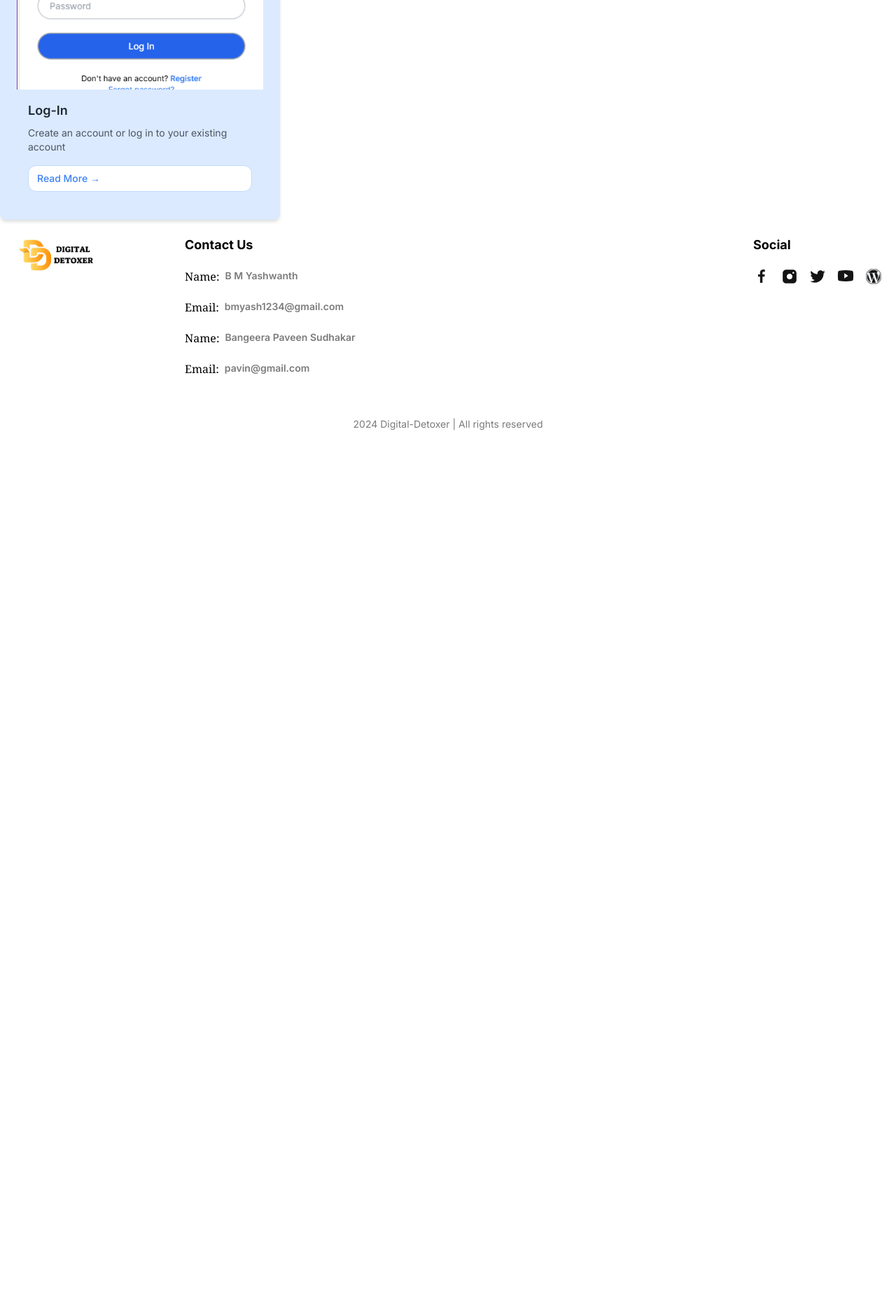
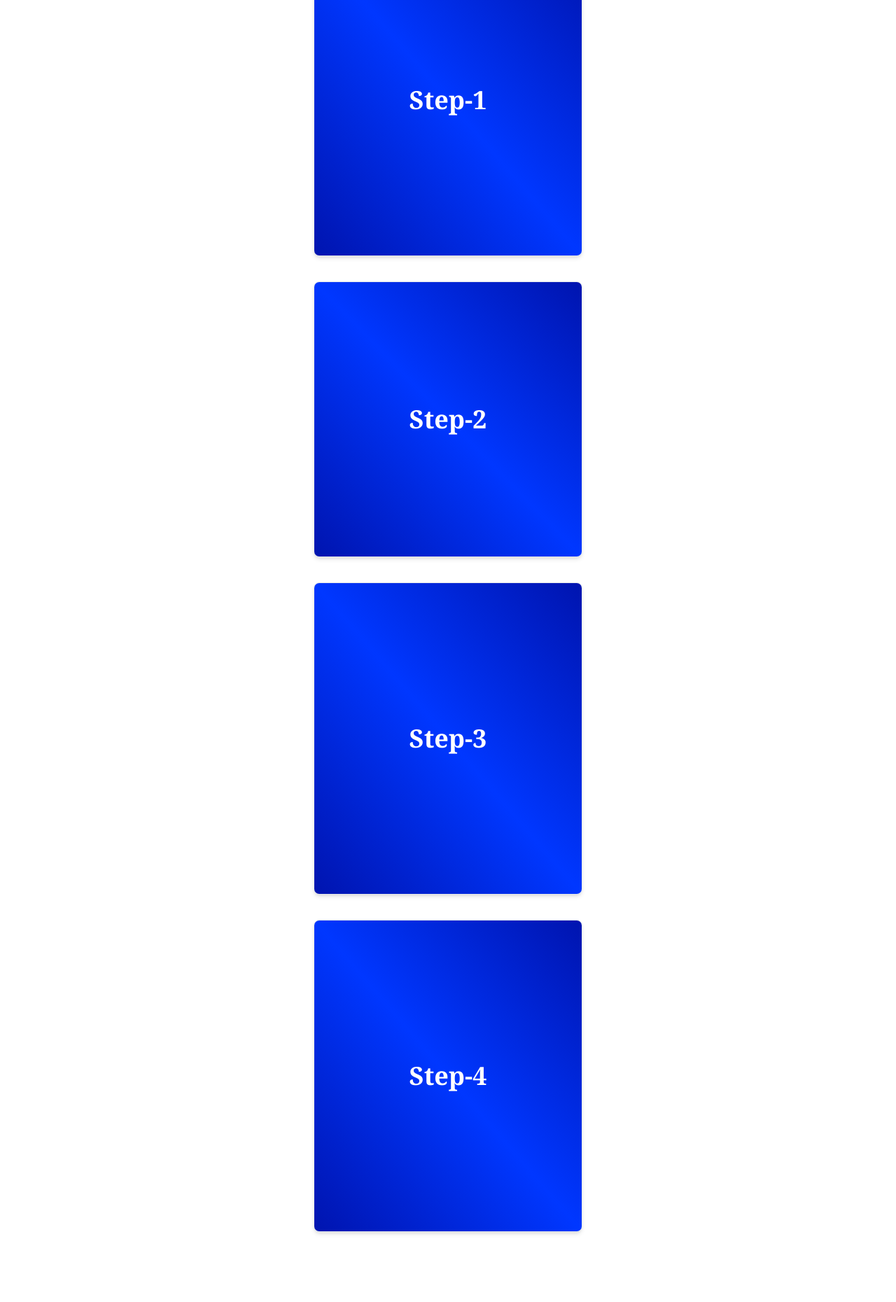
Before and after one commit to Yash29739/Mini-Project, a Next.js app: page /info in a window 1280 px wide. Shown: the part 200-2060 px from the top of the page at 70% size. Before the commit the page ends 872 px from the top, so only its background shows below. Built offline with nearby package versions, Linux system fonts and the light colour scheme.

Commit message:
About page is 60% done Just adding the details is left out

```diff
--- a/components/About.tsx
+++ b/components/About.tsx
@@ -1,15 +1,42 @@
 import React from "react";
 import Card from "./ui/Card";
+import "../global.css"
 
 const About = () => {
   return (
     <div>
-      <div className="mt-20 w-[400px] h-[400px]">
+      <div className="mt-20 flex p-10 flex-3 w-full flex-col space-y-9 justify-center items-center">
         <Card
           title="Log-In"
           description="Create an account or log in to your existing account"
           image="/Login.png"
           link="/login"
+          linkText="Go To Login"
+          frontText="Step-1"
+        />
+        <Card
+          title="Log-In"
+          description="Create an account or log in to your existing account"
+          image="/Login.png"
+          link=""
+          linkText="Go To Login"
+          frontText="Step-2"
+        />
+        <Card
+          title="Log-In"
+          description="Create an account or log in to your existing account"
+          image="/Login.png"
+          link="/login"
+          linkText="Go To Login"
+          frontText="Step-3"
+        />
+        <Card
+          title="Log-In"
+          description="Create an account or log in to your existing account"
+          image="/Login.png"
+          link="/login"
+          linkText="Go To Login"
+          frontText="Step-4"
         />
       </div>
     </div>
--- a/components/Home.tsx
+++ b/components/Home.tsx
@@ -1,5 +1,4 @@
 import React from "react";
-import { TextGenerateEffect } from "./ui/text-generate-effect";
 import Image from "next/image";
 import Link from "next/link";
 
--- a/components/ui/Card.tsx
+++ b/components/ui/Card.tsx
@@ -5,34 +5,51 @@ interface CardProps {
   title: string;
   description: string;
   image: string;
+  frontText: string;
   link: string;
+  linkText:string;
 }
 
-const Card: React.FC<CardProps> = ({ title, description, image, link }) => {
+const Card: React.FC<CardProps> = ({ title, description, image, frontText, link, linkText }) => {
   return (
-    <div className="bg-blue-100 rounded-lg shadow-md overflow-hidden hover:shadow-blue-500 hover:drop-shadow-2xl transition-shadow duration-300 flex flex-col p-6">
-      {/* Image section */}
-      <div className="relative w-full h-56">
+    <div className="relative bg-blue-50 border rounded-lg shadow-md overflow-hidden transition-transform duration-300 hover:scale-105 transform group">
+      {/* Overlay Div */}
+      <div className="bg-gradient-to-bl from-[#0014af] via-[#0037ff] to-[#0014af] absolute inset-0 flex items-center text-white justify-center bg-gray-100 font-serif text-4xl font-bold transition-opacity duration-300 group-hover:opacity-0 z-10">
+        {frontText}
+      </div>
+
+      {/* Main Content */}
+      <div className="opacity-0 group-hover:opacity-100 transition-opacity duration-300 z-0">
+        {/* Image Section */}
+        <div className="relative w-full h-64 md:h-64 lg:h-72 mb-4">
           <Image
             src={image || '/images/fallback.jpg'} // Fallback image path
             alt={title || 'Article Image'}
             layout="fill"
+            className="rounded-t-lg"
             objectFit="cover"
           />
         </div>
 
-      {/* Content section */}
-      <div className="p-4 flex flex-col justify-between">
-        <h2 className="text-lg font-semibold text-gray-800">{title}</h2>
-        <p className="text-gray-600 mt-2 text-sm line-clamp-3">{description}</p>
+        {/* Content Section */}
+        <div className="mb-7 flex flex-col justify-between h-full">
+          <h2 className="text-xl font-semibold px-5 text-gray-800 text-center mb-2">
+            {title}
+          </h2>
+          <p className="text-gray-600 text-sm px-5 pb-1 text-center line-clamp-3">
+            {description}
+          </p>
+          {link && (
             <a
               href={link}
               target="_blank"
               rel="noopener noreferrer"
-          className="mt-4 inline-block hover:border-white bg-white px-3 py-2 border border-blue-200 rounded-xl text-blue-500 hover:text-blue-700 text-sm font-medium"
+              className="mt-4 pointer z-10 inline-block self-center bg-blue-500 text-white px-4 py-2 rounded-lg hover:bg-blue-600 hover:shadow-lg transition duration-300 text-sm font-medium"
             >
-          Read More →
+              {linkText} →
             </a>
+          )}
+        </div>
       </div>
     </div>
   );
--- /dev/null
+++ b/global.css
@@ -0,0 +1,12 @@
+/* globals.css */
+.perspective {
+  perspective: 1000px;
+}
+
+.backface-hidden {
+  backface-visibility: hidden;
+}
+
+.rotate-y-180 {
+  transform: rotateY(180deg);
+}
```
Also changed, not shown: public/Login.png. Lines whose indentation alone changed are shown as unchanged.
